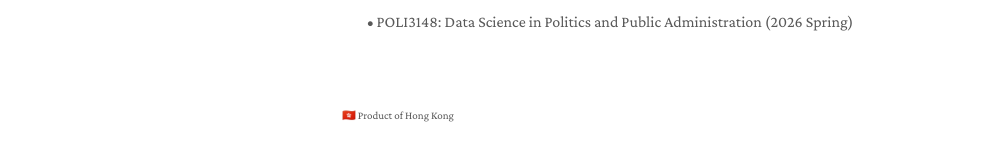
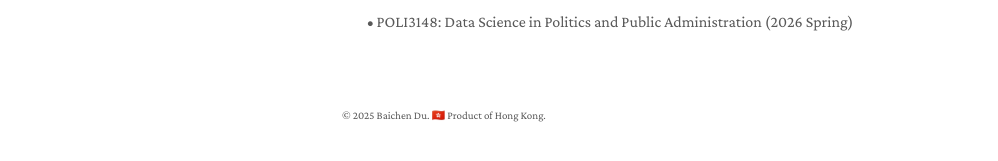
Before and after one commit to baichen-du/baichen-du.github.io, a Jekyll site: the page built from index.md, in a window 1280 px wide and 900 px high, scrolled down 1171 px. Shown: the part 704-865 px from the top of the window, without its empty margins (128-1126 px from the left). Built offline with Jekyll 4.4.1, drawn with Linux system fonts in a browser that asks for light colours; a style sheet for code colours, icons or effects is not loaded; our own code applies the rules of GitHub Pages for plain Markdown files.

Commit message:
Update homepage.html

```diff
--- a/_layouts/homepage.html
+++ b/_layouts/homepage.html
@@ -100,7 +100,7 @@
       <br>
 
       {% if site.enable_footnote %}
-      <p><small>🇭🇰 Product of Hong Kong</small></p>
+      <p><small>&copy; 2025 Baichen Du. 🇭🇰 Product of Hong Kong.</small></p>
       {% endif %}
 
       </section>
```
